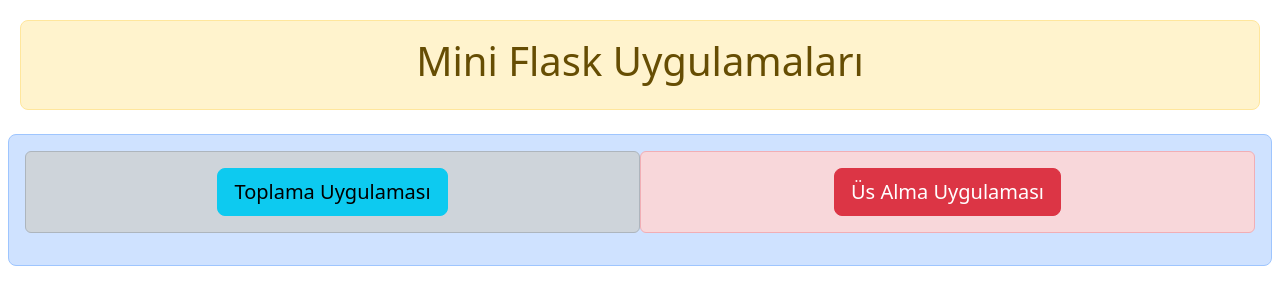
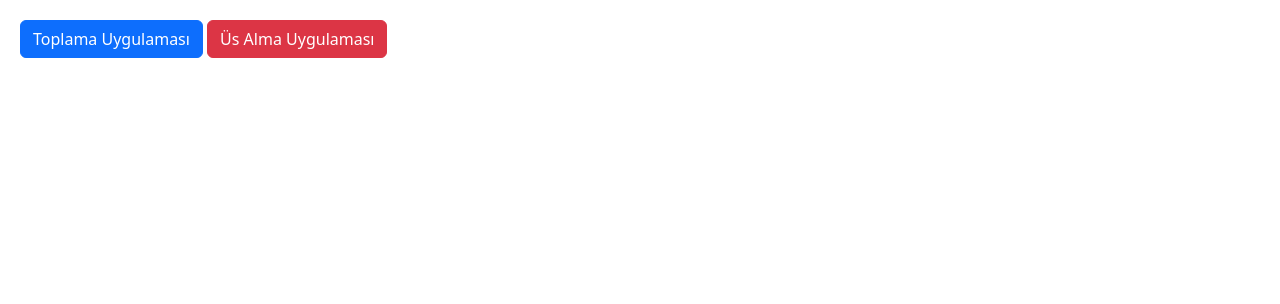
Before and after one commit to yfrkn/yfrkn.github.io, a plain HTML site: page index.html in a window 1280 px wide. Drawn offline with nearby package versions, Linux system fonts and the light colour scheme.

Commit message:
Update index.html

```diff
--- a/index.html
+++ b/index.html
@@ -5,37 +5,17 @@
     <meta http-equiv="X-UA-Compatible" content="IE=edge">
     <meta name="viewport" content="width=device-width, initial-scale=1.0">
     <link href="https://cdn.jsdelivr.net/npm/bootstrap@5.3.0-alpha3/dist/css/bootstrap.min.css" rel="stylesheet" integrity="sha384-KK94CHFLLe+nY2dmCWGMq91rCGa5gtU4mk92HdvYe+M/SXH301p5ILy+dN9+nJOZ" crossorigin="anonymous">
-   <script src="https://cdn.jsdelivr.net/npm/bootstrap@5.3.0-alpha3/dist/js/bootstrap.bundle.min.js" integrity="sha384-ENjdO4Dr2bkBIFxQpeoTz1HIcje39Wm4jDKdf19U8gI4ddQ3GYNS7NTKfAdVQSZe" crossorigin="anonymous"></script>
-    <title>DCFL Flask Dersleri</title>
+    <script src="https://cdn.jsdelivr.net/npm/bootstrap@5.3.0-alpha3/dist/js/bootstrap.bundle.min.js" integrity="sha384-ENjdO4Dr2bkBIFxQpeoTz1HIcje39Wm4jDKdf19U8gI4ddQ3GYNS7NTKfAdVQSZe" crossorigin="anonymous"></script>
+    <title>Deneme</title>
+
 </head>
 <body style="margin: 20px;">
 
 
-
-    <div class="p-3 text-warning-emphasis bg-warning-subtle border border-warning-subtle rounded-3 text-center">
-   <h1>Mini Flask Uygulamaları</h1>
-</div>
-<br>
-
-
-<div class="p-3 text-primary-emphasis bg-primary-subtle border border-primary-subtle rounded-3 text-center row">
-  <div class="col-md-6 alert alert-dark">
-<a href="/toplama" class="btn btn-info btn-lg">Toplama Uygulaması</a>
-  </div>
-  <div class="col-md-6 alert alert-danger">
- <a href="/usalma" class="btn btn-danger btn-lg">Üs Alma Uygulaması</a>
-  </div>
+    <a href="/toplama" class="btn btn-primary">Toplama Uygulaması</a>
+    <a href="/toplama" class="btn btn-danger">Üs Alma Uygulaması</a>
 
 
 
-</div>
-
-
-
-
-
-
-<script src="https://cdn.jsdelivr.net/npm/@popperjs/core@2.11.7/dist/umd/popper.min.js" integrity="sha384-zYPOMqeu1DAVkHiLqWBUTcbYfZ8osu1Nd6Z89ify25QV9guujx43ITvfi12/QExE" crossorigin="anonymous"></script>
-<script src="https://cdn.jsdelivr.net/npm/bootstrap@5.3.0-alpha3/dist/js/bootstrap.min.js" integrity="sha384-Y4oOpwW3duJdCWv5ly8SCFYWqFDsfob/3GkgExXKV4idmbt98QcxXYs9UoXAB7BZ" crossorigin="anonymous"></script>
 </body>
 </html>
```
